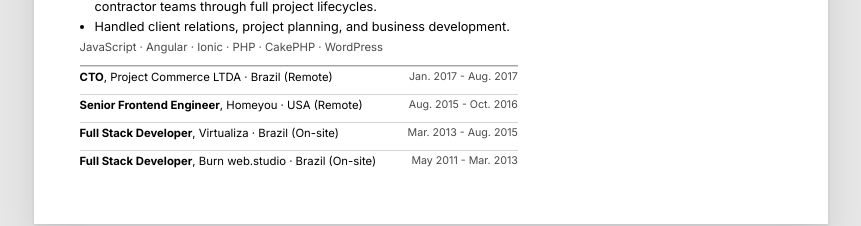
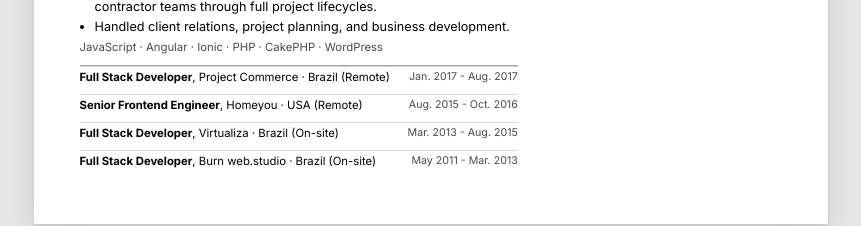
Before and after one commit to helderberto/helderberto.com, a Next.js app: page /resume in a window 1280 px wide. Shown: the part 980-1206 px from the top of the page, without its empty margins (209-1070 px from the left). Built offline with nearby package versions, Linux system fonts and the light colour scheme.

Commit message:
chore: rename Project Commerce role to Full Stack Developer

```diff
--- a/src/data/resume.ts
+++ b/src/data/resume.ts
@@ -185,8 +185,8 @@ export const resume = {
       tech: ['JavaScript', 'Angular', 'Ionic', 'PHP', 'CakePHP', 'WordPress'],
     },
     {
-      role: 'CTO',
-      company: 'Project Commerce LTDA',
+      role: 'Full Stack Developer',
+      company: 'Project Commerce',
       location: 'Brazil (Remote)',
       period: 'Jan. 2017 - Aug. 2017',
     },
```
